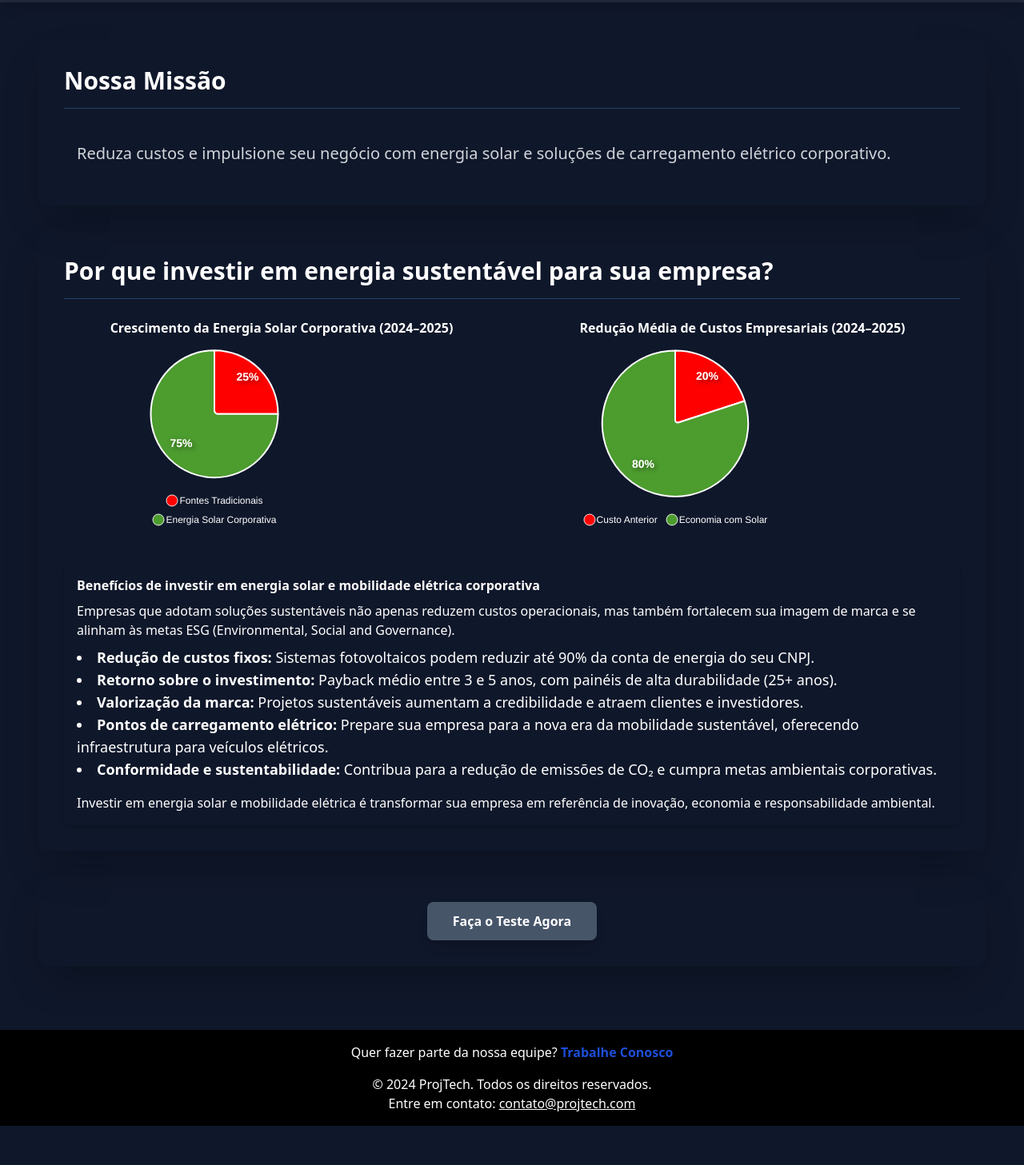
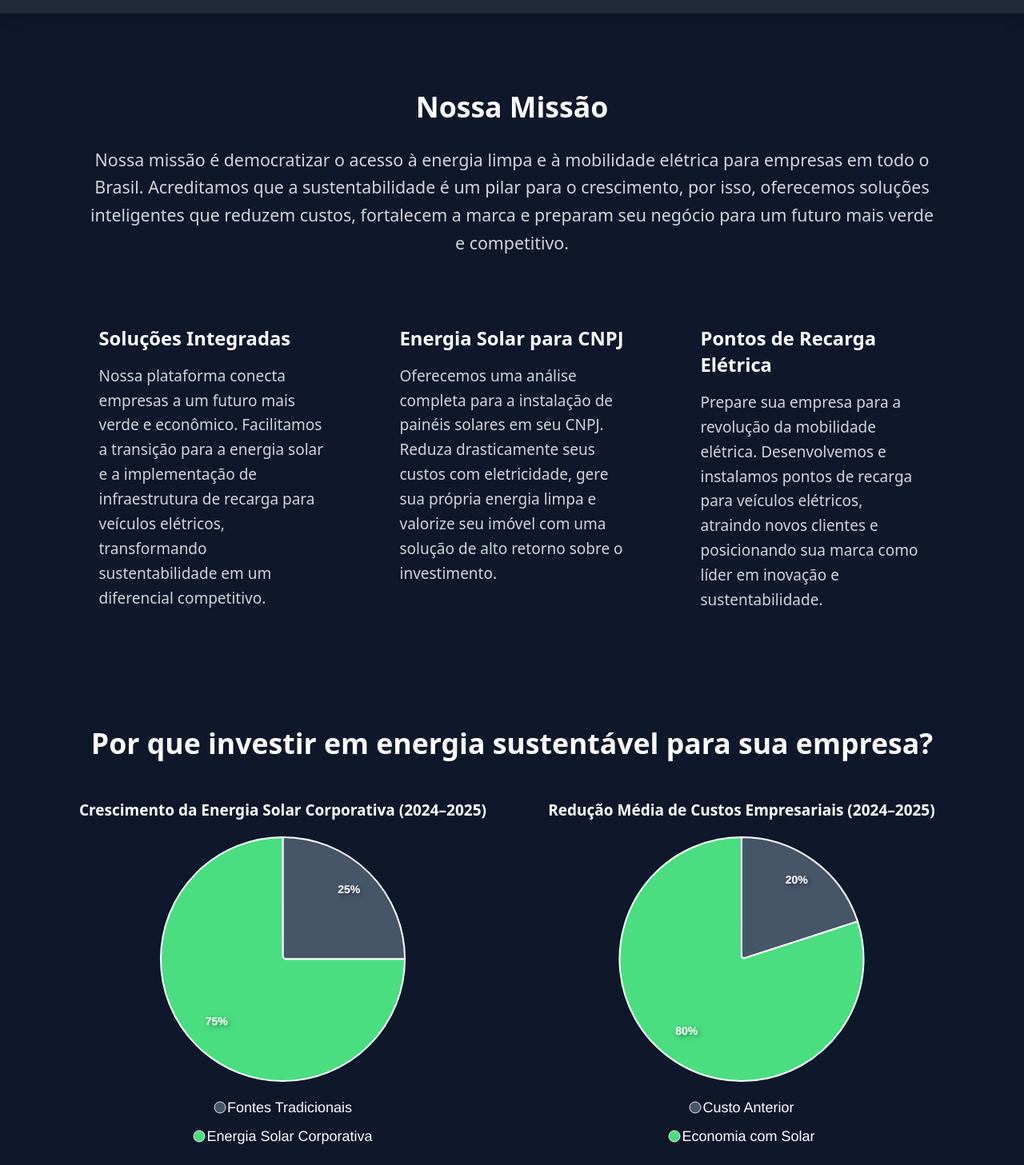
Before and after one commit to gumarson/ProjTech, a Next.js app: page / in a window 1280 px wide. Shown: the part 73-1530 px from the top of the page at 80% size. Before the commit the page ends 1481 px from the top, so only its background shows below. Built offline with nearby package versions, Linux system fonts and the light colour scheme.

Commit message:
feat: enhance UI layout and improve accessibility across multiple pages

```diff
--- a/src/app/Home/page.tsx
+++ b/src/app/Home/page.tsx
@@ -12,53 +12,78 @@ const Home: React.FC = () => {
   return (
     <div className="p-8">
 
-      <section className=" p-8 rounded-xl shadow-2xl mb-8 transition-all duration-300 hover:shadow-accent-300/10">
-        <h2 className="text-3xl font-bold text-white mb-6 border-b border-blue-400/30 pb-4">
+      <section className="p-8 rounded-xl mb-8">
+        <h2 className="text-3xl font-bold text-white mb-6 text-center">
           Nossa Missão
         </h2>
-        <div className="">
-          <p className="text-gray-300 leading-relaxed  p-4 rounded-lg text-xl">
-            Reduza custos e impulsione seu negócio com energia solar e soluções de carregamento elétrico corporativo.
-          </p>
+        <p className="text-lg text-gray-300 leading-relaxed text-center max-w-4xl mx-auto mb-12">
+          Nossa missão é democratizar o acesso à energia limpa e à mobilidade elétrica para empresas em todo o Brasil. Acreditamos que a sustentabilidade é um pilar para o crescimento, por isso, oferecemos soluções inteligentes que reduzem custos, fortalecem a marca e preparam seu negócio para um futuro mais verde e competitivo.
+        </p>
+        <div className="flex flex-col lg:flex-row gap-8 mt-6">
+          {/* Coluna 1: Visão Geral */}
+          <div className="flex-1 p-6 rounded-lg">
+            <h3 className="text-xl font-bold text-white mb-3">Soluções Integradas</h3>
+            <p className="text-gray-300 leading-relaxed">
+              Nossa plataforma conecta empresas a um futuro mais verde e econômico. Facilitamos a transição para a energia solar e a implementação de infraestrutura de recarga para veículos elétricos, transformando sustentabilidade em um diferencial competitivo.
+            </p>
+          </div>
+
+          {/* Coluna 2: Energia Solar */}
+          <div className="flex-1 p-6 rounded-lg ">
+            <h3 className="text-xl font-bold text-white mb-3">Energia Solar para CNPJ</h3>
+            <p className="text-gray-300 leading-relaxed">
+              Oferecemos uma análise completa para a instalação de painéis solares em seu CNPJ. Reduza drasticamente seus custos com eletricidade, gere sua própria energia limpa e valorize seu imóvel com uma solução de alto retorno sobre o investimento.
+            </p>
+          </div>
+
+          {/* Coluna 3: Postos Elétricos */}
+          <div className="flex-1 p-6 rounded-lg">
+            <h3 className="text-xl font-bold text-white mb-3">Pontos de Recarga Elétrica</h3>
+            <p className="text-gray-300 leading-relaxed">
+              Prepare sua empresa para a revolução da mobilidade elétrica. Desenvolvemos e instalamos pontos de recarga para veículos elétricos, atraindo novos clientes e posicionando sua marca como líder em inovação e sustentabilidade.
+            </p>
+          </div>
         </div>
       </section>
 
-      <section className="p-8 rounded-xl shadow-2xl mb-8 transition-all duration-300 hover:shadow-accent-300/10">
-        <h2 className="text-3xl font-bold text-white mb-6 border-b border-blue-400/30 pb-4">
+      <section className="p-8 rounded-xl mb-8">
+        <h2 className="text-3xl font-bold text-white text-center mb-6 pb-4">
           Por que investir em energia sustentável para sua empresa?
         </h2>
 
-        <div className="flex flex-col lg:flex-row justify-center items-start gap-8">
+        <div className="flex flex-col lg:flex-row justify-center items-center gap-12">
           {/* Gráficos lado a lado */}
-          <div className="flex-1 flex flex-col items-center">
+          <div className="w-full lg:w-1/2 flex flex-col items-center">
             <h3 className="text-white font-bold mb-2">
               Crescimento da Energia Solar Corporativa (2024–2025)
             </h3>
-            <div className="w-full max-w-md">
+            <div className="w-full max-w-lg">
               <ChartComponent
                 series={[25, 75]}
                 labels={["Fontes Tradicionais", "Energia Solar Corporativa"]}
-                colors={["#FF0000", "#4c9c2e"]}
+                colors={["#475569", "#4ade80"]}
+                height={400}
               />
             </div>
           </div>
 
-          <div className="flex-1 flex flex-col items-center">
+          <div className="w-full lg:w-1/2 flex flex-col items-center">
             <h3 className="text-white font-bold mb-2">
               Redução Média de Custos Empresariais (2024–2025)
             </h3>
-            <div className="w-full max-w-md">
+            <div className="w-full max-w-lg">
               <ChartComponent
                 series={[20, 80]}
                 labels={["Custo Anterior", "Economia com Solar"]}
-                colors={["#FF0000", "#4c9c2e"]}
+                colors={["#475569", "#4ade80"]}
+                height={400}
               />
             </div>
           </div>
         </div>
 
         {/* Texto de benefícios embaixo */}
-        <div className="mt-10 p-4 rounded-lg shadow-md">
+        <div className="mt-10 p-4 rounded-lg">
           <h3 className="text-white font-bold mb-2">
             Benefícios de investir em energia solar e mobilidade elétrica corporativa
           </h3>
@@ -91,7 +116,7 @@ const Home: React.FC = () => {
       </section>
 
 
-      <section className=" p-8 rounded-xl shadow-2xl mb-8 transition-all duration-300 hover:shadow-accent-300/10 flex justify-center">
+      <section className=" p-8 rounded-xl mb-8 flex justify-center">
         <Button label="Faça o Teste Agora" route="/Calculadora" />
       </section>
 
--- a/src/app/QuemSomos/page.tsx
+++ b/src/app/QuemSomos/page.tsx
@@ -5,14 +5,47 @@ import React from "react";
 const QuemSomos: React.FC = () => {
   return (
     <div className="p-8">
-      <section className="p-8 my-4 rounded-lg shadow-2xl transition-all duration-300 hover:shadow-accent-300/10">
-        <h2 className="text-3xl font-bold text-white mb-4">Sobre nós</h2>
+      <section className="p-8 my-4 rounded-lg">
+        <h2 className="text-3xl text-center font-bold text-white mb-4">Sobre nós</h2>
         <p className="text-lg text-gray-300 leading-relaxed p-4 rounded-lg">
-          Somos uma equipe dedicada a soluções sustentáveis para empresas. Nosso foco é facilitar a implantação de painéis solares em CNPJs, tornando o acesso à energia limpa mais simples, econômica e eficiente para negócios de todos os portes.
-          Além disso, estamos desenvolvendo pontos de carregamento elétrico para veículos, promovendo a mobilidade sustentável e preparando empresas para o futuro da eletrificação.
-          Unimos tecnologia, inovação e responsabilidade ambiental para ajudar nossos clientes a reduzir custos, valorizar seus espaços e contribuir para um planeta mais limpo.
-          Oferecemos informações claras, suporte especializado e ferramentas práticas para que cada empresa possa tomar decisões conscientes e investir em energia renovável com segurança.
-          Nosso compromisso é transformar o setor empresarial, conectando sustentabilidade e crescimento econômico, e impulsionar a adoção de soluções inteligentes que beneficiam tanto o negócio quanto a sociedade.
+          Nossa trajetória começou como um projeto universitário, onde estudantes
+          apaixonados por tecnologia e sustentabilidade se uniram para criar
+          soluções inovadoras para o setor energético. O desafio inicial era
+          desenvolver uma plataforma que facilitasse o acesso à energia solar para
+          empresas de todos os portes, tornando o processo mais transparente,
+          acessível e eficiente. Com o sucesso do projeto e o engajamento de
+          parceiros estratégicos, expandimos nossa atuação e fundamos uma fintech
+          especializada em soluções sustentáveis para o mercado corporativo.
+          <br />
+          <br />
+          Hoje, oferecemos não apenas a implantação de painéis solares para CNPJs,
+          mas também desenvolvemos infraestrutura de pontos de carregamento
+          elétrico para veículos, promovendo a mobilidade sustentável e preparando
+          empresas para o futuro da eletrificação. Nossa equipe multidisciplinar
+          reúne profissionais de engenharia, tecnologia, finanças e gestão
+          ambiental, garantindo suporte completo e personalizado para cada
+          cliente.
+          <br />
+          <br />
+          Acreditamos que a inovação é o caminho para transformar o setor
+          empresarial, conectando sustentabilidade e crescimento econômico. Por
+          isso, investimos continuamente em pesquisa, desenvolvimento e parcerias
+          com instituições de referência. Nossas soluções ajudam empresas a
+          reduzir custos, valorizar seus espaços, cumprir metas ambientais e
+          fortalecer sua imagem de responsabilidade social.
+          <br />
+          <br />
+          Oferecemos informações claras, ferramentas práticas e atendimento
+          especializado para que cada empresa possa tomar decisões conscientes e
+          investir em energia renovável com segurança. Nosso compromisso é
+          impulsionar a adoção de tecnologias limpas, promovendo um ambiente de
+          negócios mais eficiente, competitivo e alinhado com as demandas do
+          futuro.
+          <br />
+          <br />
+          Se você busca inovação, economia e sustentabilidade, conte com nossa
+          expertise para transformar sua empresa em referência no mercado. Juntos,
+          podemos construir um futuro mais verde, inteligente e conectado.
         </p>
       </section>
     </div>
--- a/src/app/global.css
+++ b/src/app/global.css
@@ -1,8 +1,50 @@
 @tailwind base;
 @tailwind components;
 @tailwind utilities;
+
+html{
+
+  font-size: 19px;
+}
 
 /* Ajustando o fundo do body */
 body {
   @apply bg-blue-900 text-gray-100; /* Usando as classes do Tailwind */
 }
+
+/* Força as legendas do gráfico a ficarem em coluna e centralizadas */
+.apexcharts-legend {
+  display: flex !important;
+  flex-direction: column !important;
+  align-items: center !important;
+  justify-content: center !important;
+  gap: 0.375rem; /* espaço entre itens da legenda */
+}
+
+/* garante que o wrapper do chart não exceda e force alinhamento */
+.chart-wrapper {
+  display: flex;
+  flex-direction: column;
+  align-items: center;
+  justify-content: center;
+}
+.apex-chart-container .apexcharts-legend {
+  /* Usa flexbox para controlar a direção dos itens da legenda */
+  display: flex;
+  flex-direction: column;
+
+  /* Centraliza os itens empilhados */
+  align-items: center;
+}
+
+/*
+  Alvo de cada item individual da legenda (marcador de cor + texto)
+*/
+.apex-chart-container .apexcharts-legend-series {
+  /* Remove a margem lateral padrão, que é usada para layout horizontal */
+  margin-left: 0 !important;
+  margin-right: 0 !important;
+
+  /* Adiciona um pequeno espaço entre os itens empilhados verticalmente */
+  margin-bottom: 5px;
+}
--- a/src/components/Charts/PieChart.tsx
+++ b/src/components/Charts/PieChart.tsx
@@ -9,6 +9,7 @@ interface ChartComponentProps {
  title?: string;
  colors?: string[];
  type?: 'pie' | 'bar';
+ height?: number;
 }
 
 const industrialColors = [
@@ -24,8 +25,9 @@ const ChartComponent: React.FC<ChartComponentProps> = ({
  series,
  labels,
  title,
-  colors = industrialColors, // alterado aqui
+ colors = industrialColors,
  type = 'pie',
+ height,
 }) => {
  const [isClient, setIsClient] = useState(false);
 
@@ -42,14 +44,16 @@ const ChartComponent: React.FC<ChartComponentProps> = ({
  labels,
   colors,
  legend: {
-      position: 'bottom' as 'bottom', // Posição da legenda
+    position: 'bottom' as 'bottom',
+    horizontalAlign: 'center' as 'center',
+    fontSize: "18px",
     labels: {
-        colors: '#fff', // Define a cor dos labels da legenda como branco
+      colors: '#fff',
  },
  },
  dataLabels: {
 enabled: true,
-      formatter: (val: number) => `${val}%`,
+ formatter: (val: number) => `${val.toFixed(0)}%`,
  style: {
  colors: ['#fff'],
 fontSize: '14px',
@@ -85,8 +89,15 @@ const ChartComponent: React.FC<ChartComponentProps> = ({
  };
 
  return (
-    <div>
-      <Chart options={options} series={series} type={type} width="280" />
+
+ <div className="w-full apex-chart-container">
+<Chart
+ options={options}
+ series={series}
+type={type}
+ width="100%"
+height={height}
+ />
  </div>
  );
 };
```
Also changed, not shown: src/app/Calculadora/page.tsx (+13 -17 lines). Lines whose indentation alone changed are shown as unchanged.
